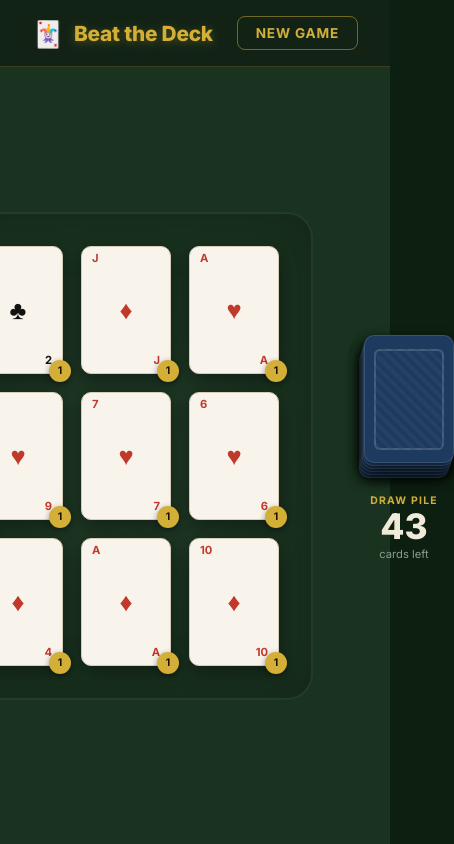
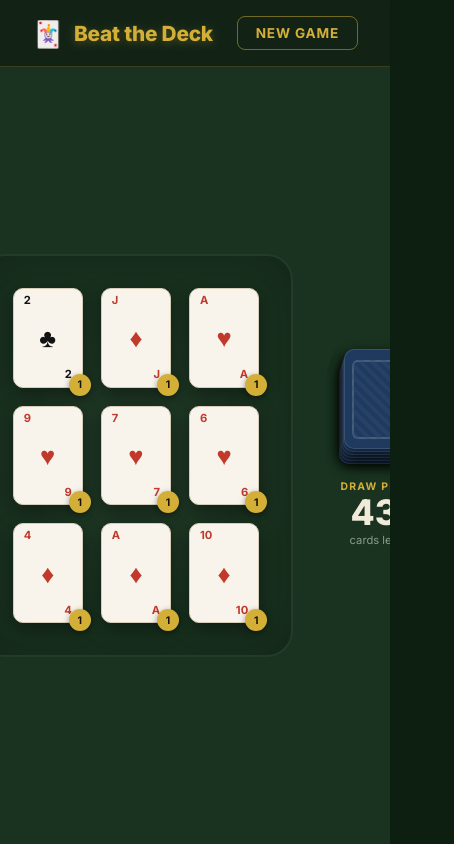
Before and after one commit to eduardofreitasf/beat_the_deck, a Vue app in the folder app/: page / in a window 390 px wide. Shown: the whole page, 454 px wide, since content can reach past the window. Built offline with nearby package versions, Linux system fonts and the light colour scheme.

Commit message:
responsive: fluid card sizing tokens and mobile interaction support

```diff
--- a/app/src/stores/game.js
+++ b/app/src/stores/game.js
@@ -64,11 +64,17 @@ export const useGameStore = defineStore('game', {
     },
 
     selectPile(id) {
-      if (this.phase !== 'select') return
+      if (this.phase !== 'select' && this.phase !== 'guess') return
       const pile = this.piles.find((p) => p.id === id)
       if (!pile || !pile.active || pile.eliminatedPending) return
       this.selectedPileId = id
       this.phase = 'guess'
+    },
+
+    deselectPile() {
+      if (this.phase !== 'guess') return
+      this.selectedPileId = null
+      this.phase = 'select'
     },
 
     guess(direction) {
--- a/app/src/style.css
+++ b/app/src/style.css
@@ -8,12 +8,12 @@
   --felt-mid:      #16291c;
   --felt-dark:     #0d1f10;
 
-  /* Cards */
+  /* Cards — fluid sizing: scales between 60px and 90px based on viewport */
   --card-bg:       #f8f4ec;
   --card-border:   #d6cdb8;
   --card-back:     #1e3a5f;
-  --card-w:        90px;
-  --card-h:        128px;
+  --card-w:        clamp(60px, 18vw, 90px);
+  --card-h:        clamp(86px, 25.6vw, 128px);
 
   /* Accents */
   --gold:          #d4af37;
@@ -36,6 +36,7 @@
 
 html, body {
   height: 100%;
+  overflow-x: hidden; /* prevent horizontal scroll on mobile */
 }
 
 body {
@@ -44,6 +45,7 @@ body {
   color: var(--text-primary);
   -webkit-font-smoothing: antialiased;
   -moz-osx-font-smoothing: grayscale;
+  touch-action: manipulation; /* disable double-tap zoom on mobile */
 }
 
 /* ── Felt texture overlay ────────────────────────────────── */
```
